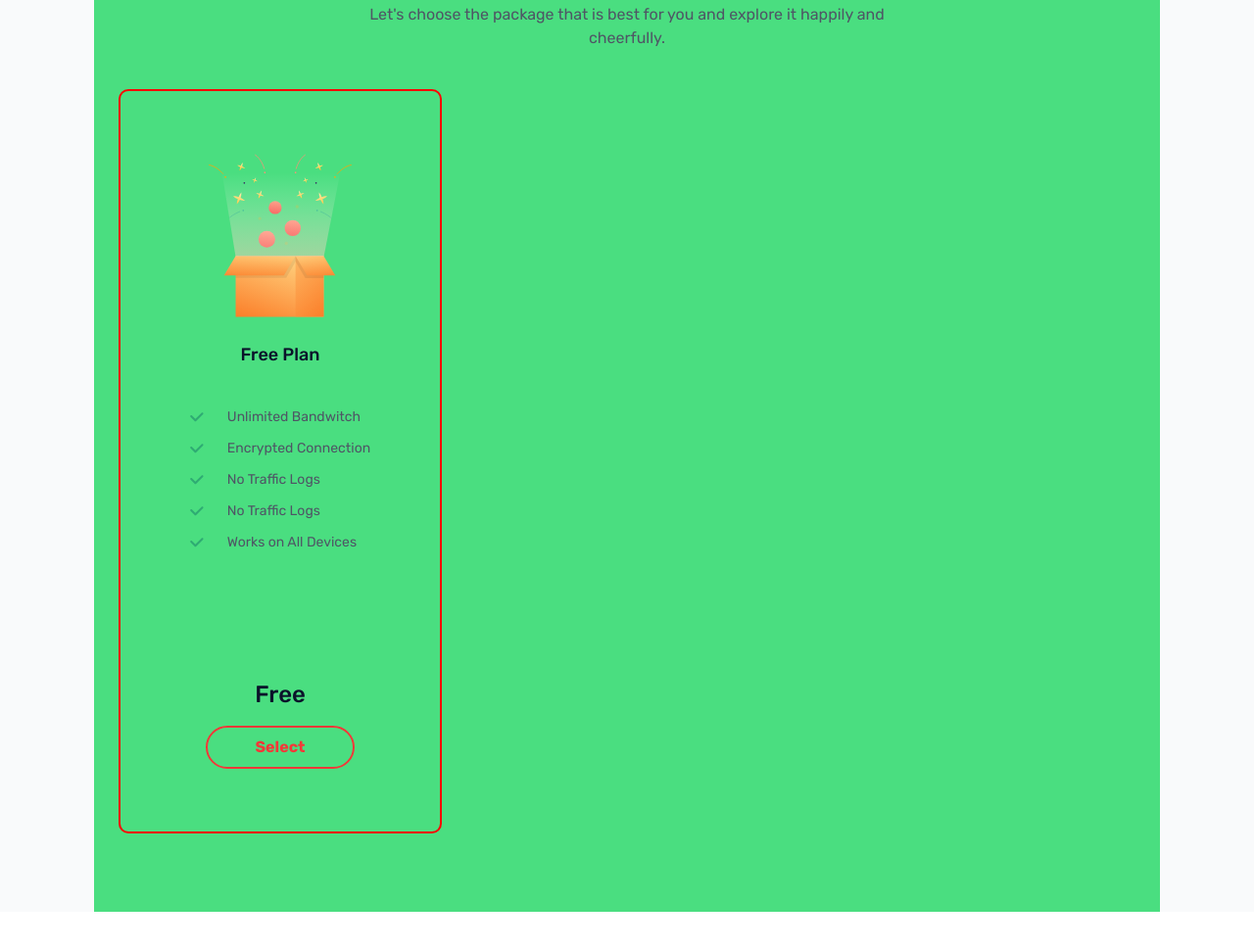
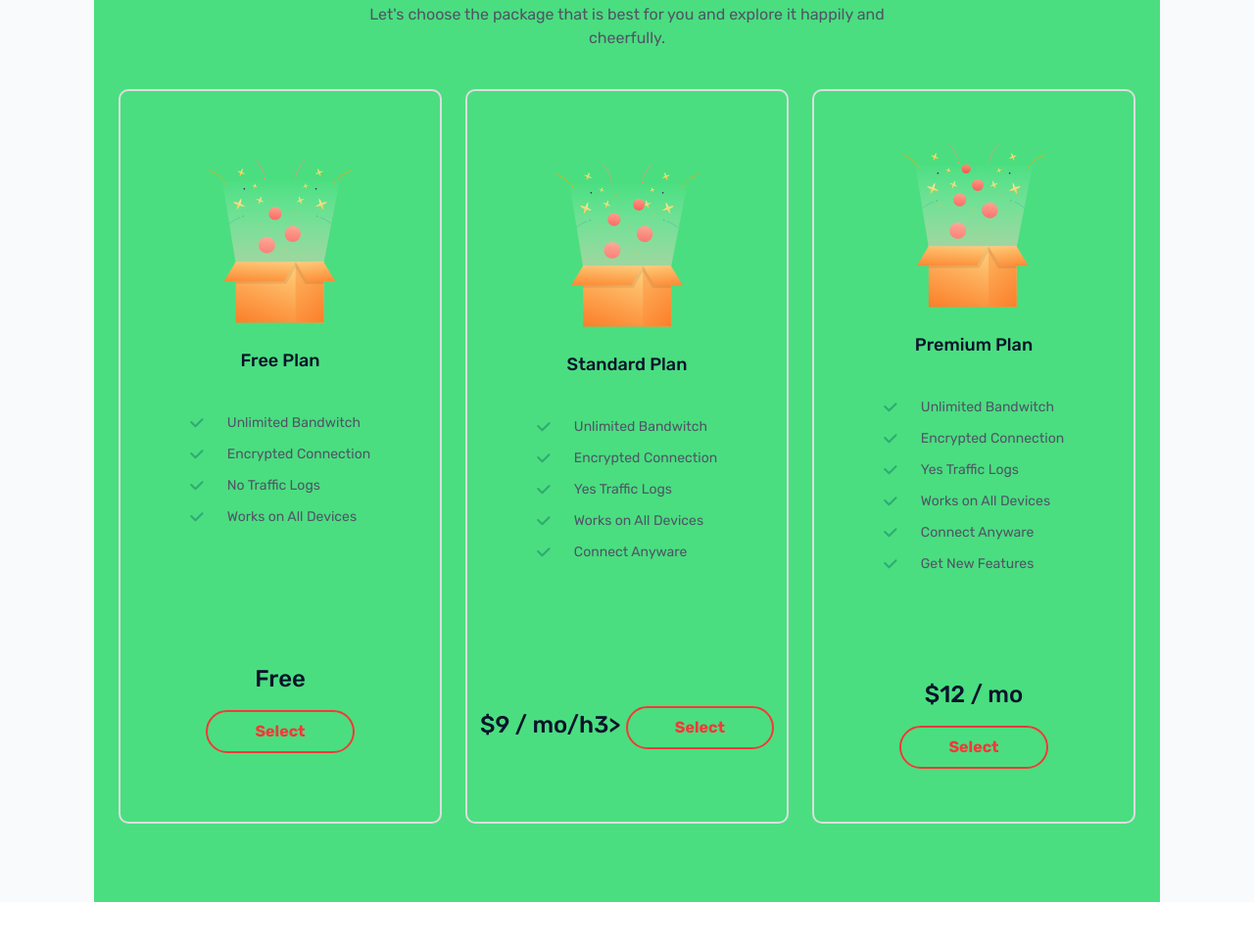
Before and after one commit to josueahadi/LaslesVPNClone, a website built with Vite: page index.html in a window 1280 px wide. Shown: the part 1553-2522 px from the top of the page at 98% size. Built offline with nearby package versions, Linux system fonts and the light colour scheme.

Commit message:
feat: choose your plan

```diff
--- a/index.html
+++ b/index.html
@@ -128,7 +128,7 @@
             <h1 class="font-medium text-4xl text-[#0B132A]">Choose Your Plan</h1>
             <p class="font-normal text-base text-[#4F5665] mt-6">Let's choose the package that is best for you and explore it happily and <br> cheerfully.</p>
             <div class="grid grid-cols-1 md:grid-cols-3 gap-6 mt-10">
-                <div class="w-[330px] h-[760px] border-2 border-[red] rounded-[10px] flex flex-col items-center justify-around">
+                <div class="w-[330px] h-[750px] border-2 border-[#DDDDDD] rounded-[10px] flex flex-col items-center justify-around">
 
                     <div class="flex flex-col items-center justify-center gap-6">
 
@@ -157,12 +157,6 @@
                             <p class="flex gap-6">
                                 <img src="img/check_mark_vector.svg" alt="check mark">
                                 <span>
-                                    No Traffic Logs
-                                </span>
-                            </p>
-                            <p class="flex gap-6">
-                                <img src="img/check_mark_vector.svg" alt="check mark">
-                                <span>
                                     Works on All Devices
                                 </span>
                             </p>
@@ -178,11 +172,109 @@
 
                 </div>
 
-                <div>
+                <div class="w-[330px] h-[750px] border-2 border-[#DDDDDD] rounded-[10px] flex flex-col items-center justify-around">
+
+                    <div class="flex flex-col items-center justify-center gap-6">
+
+                        <img src="img/illustration_standard.svg" alt="standard plan">
+                        <h3 class="font-medium text-lg text-center text-[#0B132A]">Standard Plan</h3>
+
+                        <div class="space-y-3 font-normal text-sm text-[#4F5665] mt-4">
+                            <p class="flex gap-6">
+                                <img src="img/check_mark_vector.svg" alt="check mark">
+                                <span>
+                                    Unlimited Bandwitch
+                                </span>
+                            </p>
+                            <p class="flex gap-6">
+                                <img src="img/check_mark_vector.svg" alt="check mark">
+                                <span>
+                                    Encrypted Connection
+                                </span>
+                            </p>
+                            <p class="flex gap-6">
+                                <img src="img/check_mark_vector.svg" alt="check mark">
+                                <span>
+                                    Yes Traffic Logs
+                                </span>
+                            </p>
+                            <p class="flex gap-6">
+                                <img src="img/check_mark_vector.svg" alt="check mark">
+                                <span>
+                                    Works on All Devices
+                                </span>
+                            </p>
+                            <p class="flex gap-6">
+                                <img src="img/check_mark_vector.svg" alt="check mark">
+                                <span>
+                                    Connect Anyware
+                                </span>
+                            </p>
+                        </div>
+
+                    </div>
+
+                    <div class="space-y-4">
+                        <h3 class="font-medium text-2xl text-[#0B132A]">$9 / mo/h3>
+                        <a class="inline-block border-2 border-[#F53838] rounded-[50px] px-12 py-2 text-[#F53838] font-bold text-base" href="#">Select</a>
+                    </div>
+
 
                 </div>
 
-                <div>
+                <div class="w-[330px] h-[750px] border-2 border-[#DDDDDD] rounded-[10px] flex flex-col items-center justify-around">
+
+                    <div class="flex flex-col items-center justify-center gap-6">
+
+                        <img src="img/illustration-premium.svg" alt="premium plan">
+                        <h3 class="font-medium text-lg text-center text-[#0B132A]">Premium Plan</h3>
+
+                        <div class="space-y-3 font-normal text-sm text-[#4F5665] mt-4">
+                            <p class="flex gap-6">
+                                <img src="img/check_mark_vector.svg" alt="check mark">
+                                <span>
+                                    Unlimited Bandwitch
+                                </span>
+                            </p>
+                            <p class="flex gap-6">
+                                <img src="img/check_mark_vector.svg" alt="check mark">
+                                <span>
+                                    Encrypted Connection
+                                </span>
+                            </p>
+                            <p class="flex gap-6">
+                                <img src="img/check_mark_vector.svg" alt="check mark">
+                                <span>
+                                    Yes Traffic Logs
+                                </span>
+                            </p>
+                            <p class="flex gap-6">
+                                <img src="img/check_mark_vector.svg" alt="check mark">
+                                <span>
+                                    Works on All Devices
+                                </span>
+                            </p>
+                            <p class="flex gap-6">
+                                <img src="img/check_mark_vector.svg" alt="check mark">
+                                <span>
+                                    Connect Anyware
+                                </span>
+                            </p>
+                            <p class="flex gap-6">
+                                <img src="img/check_mark_vector.svg" alt="check mark">
+                                <span>
+                                    Get New Features
+                                </span>
+                            </p>
+                        </div>
+
+                    </div>
+
+                    <div class="space-y-4">
+                        <h3 class="font-medium text-2xl text-[#0B132A]">$12 / mo</h3>
+                        <a class="inline-block border-2 border-[#F53838] rounded-[50px] px-12 py-2 text-[#F53838] font-bold text-base" href="#">Select</a>
+                    </div>
+
 
                 </div>
             </div>
```
